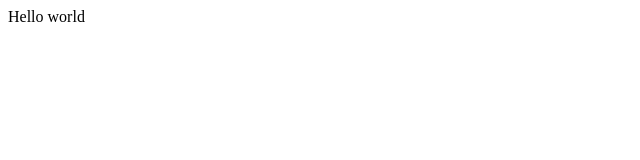
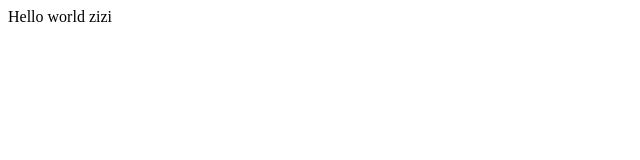
Before and after one commit to Leom3/wordin, a website: page public/views/index.html in a window 1280 px wide. Shown: the full height of the page, 0-640 px from the left. Drawn offline with Linux system fonts and the light colour scheme.

Commit message:
:beers: test
test

```diff
--- a/public/views/index.html
+++ b/public/views/index.html
@@ -1,3 +1,3 @@
 <body>
-    <p>Hello world</p>
+    <p>Hello world zizi</p>
 </body>
```
